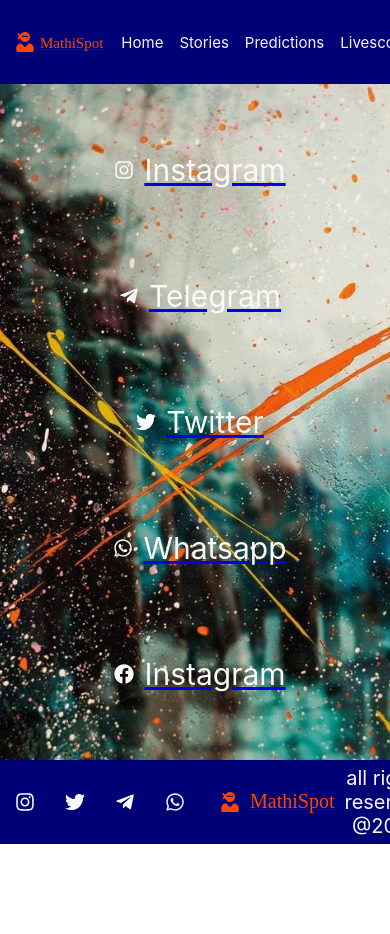
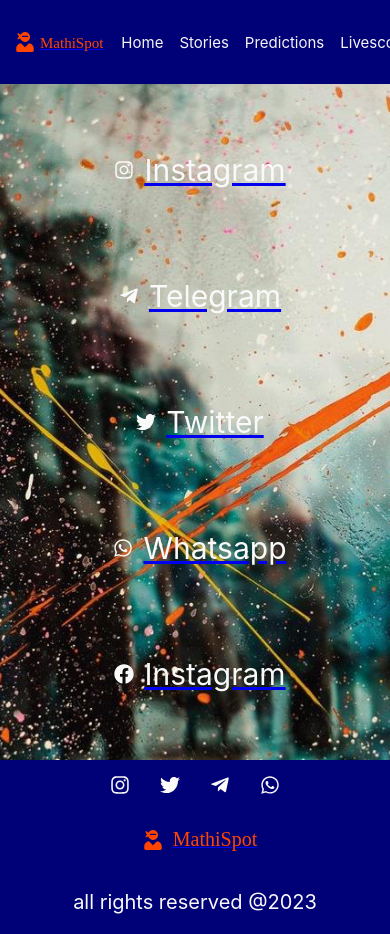
Before and after one commit to mathinez94/mathispot, a React (Create React App) app: page /contact in a window 390 px wide. Shown: the top 934 px of the page. Before the commit the page ends 858 px from the top, so only its background shows below. Built offline with nearby package versions, Linux system fonts and the light colour scheme.

Commit message:
footer and home media querry done

```diff
--- a/src/copmponents/footer/Footer.css
+++ b/src/copmponents/footer/Footer.css
@@ -41,7 +41,13 @@
 
 /* MEDIA QUERRY */
 
-@media only screen and (max-width: 480px) {
+@media only screen and (min-width: 375px) and (max-width: 750px) {
+    .footerContainer{
+        width: 100%;
+        height: 100%;
+        display: flex;
+        flex-direction: column;
+    }
     .socials{
         display: flex;
         justify-content: center;
--- a/src/copmponents/navbar/Navbar.css
+++ b/src/copmponents/navbar/Navbar.css
@@ -42,7 +42,7 @@
 
 
 /* MEDIA QUERRY */
-@media only screen and (max-width: 480px){
+@media only screen and (min-width: 375px) and (max-width: 750px){
     .navbar{
         width: 100%;
         height: 10vh;
--- a/src/pages/home/Home.css
+++ b/src/pages/home/Home.css
@@ -31,9 +31,9 @@
 
 /* MDEDIA SCREEN */
 
-@media only screen and (max-width: 480px) {
+@media only screen and (min-width: 375px) and (max-width: 750px) {
     .home{
-        width: 600px;
+        width: 100%;
         margin: auto;
         height: 80vh;
         /* background: #0095; */
```
